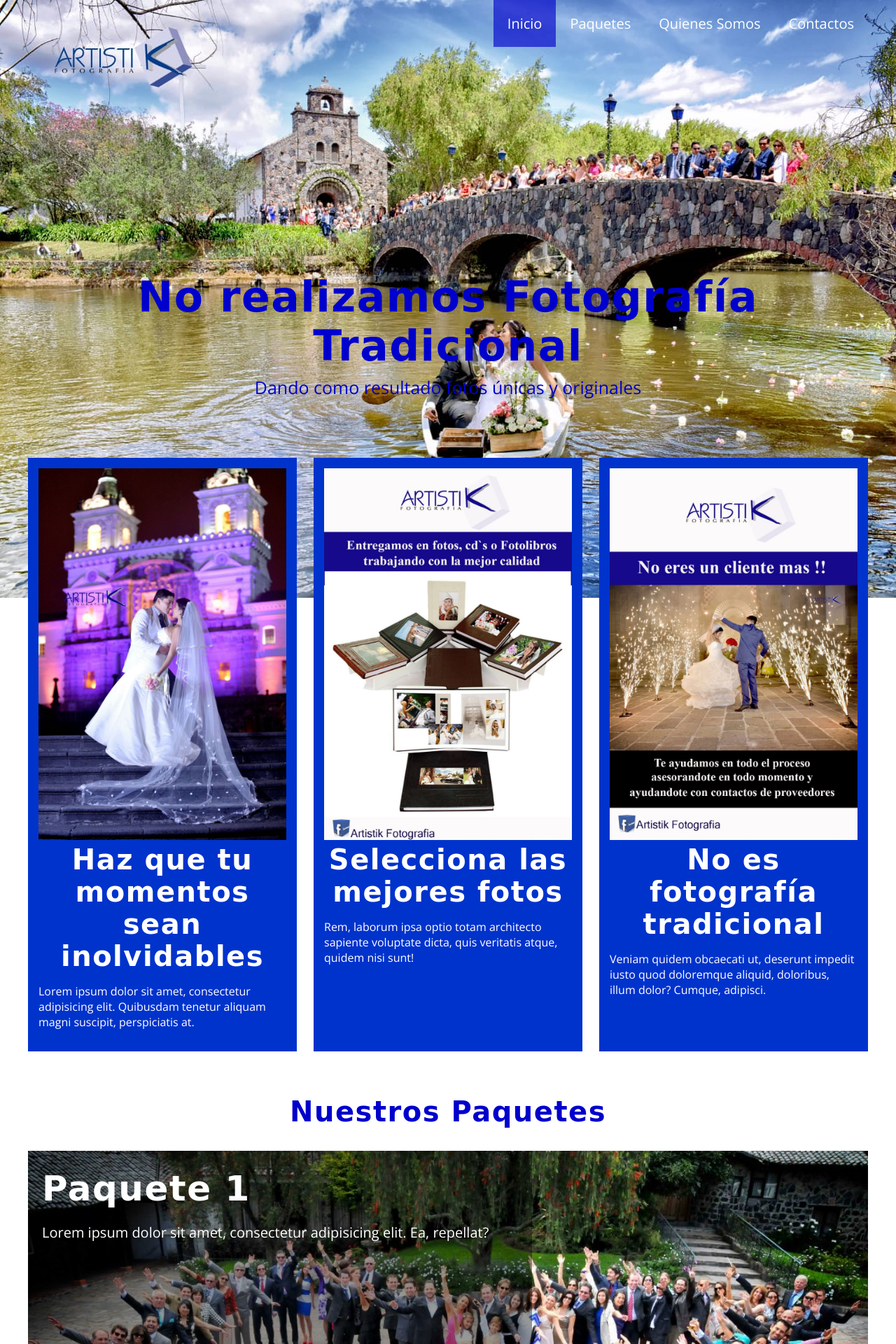
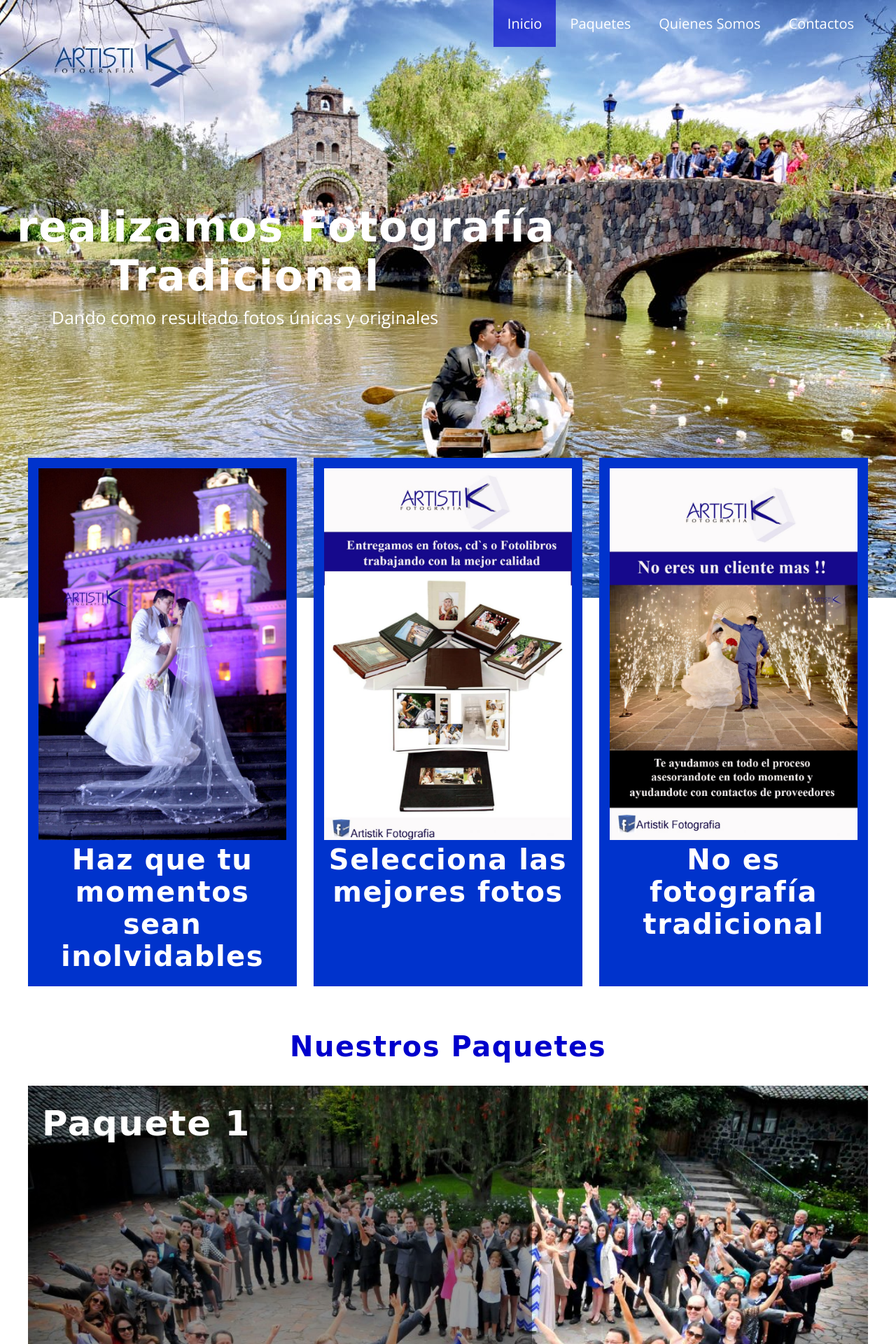
Before and after one commit to ChrisJavier/2018B.SoftwareII.ArtisikWebSite, a PHP site: page / in a window 1280 px wide. Shown: the top 1920 px of the page at 70% size. Run offline with PHP 8.4, Linux system fonts and the light colour scheme; some web fonts are replaced.

Commit message:
cambio en menus

```diff
--- a/CSS/estilos.css
+++ b/CSS/estilos.css
@@ -11,7 +11,6 @@ img{
 body {
     margin: 0;
     font-family: 'Open Sans', sans-serif;
-
 }
 
 h1,h2,h3,h4,h5,h6{
@@ -53,6 +52,7 @@ h1,h2,h3,h4,h5,h6{
     margin-left: auto;
     border-radius: 5px;
     cursor: pointer;
+    right: 70px;
 }
 
 /*Estilos de menu*/
@@ -65,6 +65,7 @@ h1,h2,h3,h4,h5,h6{
 }
 
 .menu{
+
     list-style: none;
     padding: 0;
     margin: 0;
@@ -104,7 +105,7 @@ h1,h2,h3,h4,h5,h6{
     left: 50%;
     transform: translateX(-50%) translateY(-50%);
     width: 100%;
-    color: #0000cc;
+    color: #1e1e94;
     text-align: center;
 }
 
@@ -284,7 +285,9 @@ h1,h2,h3,h4,h5,h6{
         font-size: 60px;
     }
     .banner .contenedor{
-        top: 480px;
+        color: #fff;
+        top: 380px;
+        left: 350px;
     }
     .info{
         margin-top: -220px;
--- a/index.html
+++ b/index.html
@@ -35,17 +35,14 @@
          <article class="info__columna">
              <img src="img/img1.jpg" alt="" class="info__img">
              <h2 class="info__titulo">Haz que tu momentos sean inolvidables</h2>
-             <p class="info__txt">Lorem ipsum dolor sit amet, consectetur adipisicing elit. Quibusdam tenetur aliquam magni suscipit, perspiciatis at.</p>
          </article>
          <article class="info__columna">
              <img src="img/img4.jpg" alt="" class="info__img">
              <h2 class="info__titulo">Selecciona las mejores fotos</h2>
-             <p class="info__txt">Rem, laborum ipsa optio totam architecto sapiente voluptate dicta, quis veritatis atque, quidem nisi sunt!</p>
          </article>
          <article class="info__columna">
              <img src="img/img5.jpg" alt="" class="info__img">
              <h2 class="info__titulo">No es fotografía tradicional</h2>
-             <p class="info__txt">Veniam quidem obcaecati ut, deserunt impedit iusto quod doloremque aliquid, doloribus, illum dolor? Cumque, adipisci.</p>
          </article>
      </section>
      <section class="paquetes">
@@ -54,14 +51,12 @@
              <img src="img/img2.jpeg" alt="" class="paquetes__img">
              <div class="paquetes__descripcion">
                  <h3 class="paquetes__titulo">Paquete 1</h3>
-                 <p class="paquetes__txt">Lorem ipsum dolor sit amet, consectetur adipisicing elit. Ea, repellat?</p>
              </div>
          </div>
          <div class="paquetes__columna">
              <img src="img/img6.jpg" alt="" class="paquetes__img">
              <div class="paquetes__descripcion">
                  <h3 class="paquetes__titulo">Paquete 2</h3>
-                 <p class="paquetes__txt">Quo est ducimus voluptatem officiis nobis iste? Voluptatem, eius, quisquam.</p>
              </div>
          </div>
      </section>
```
